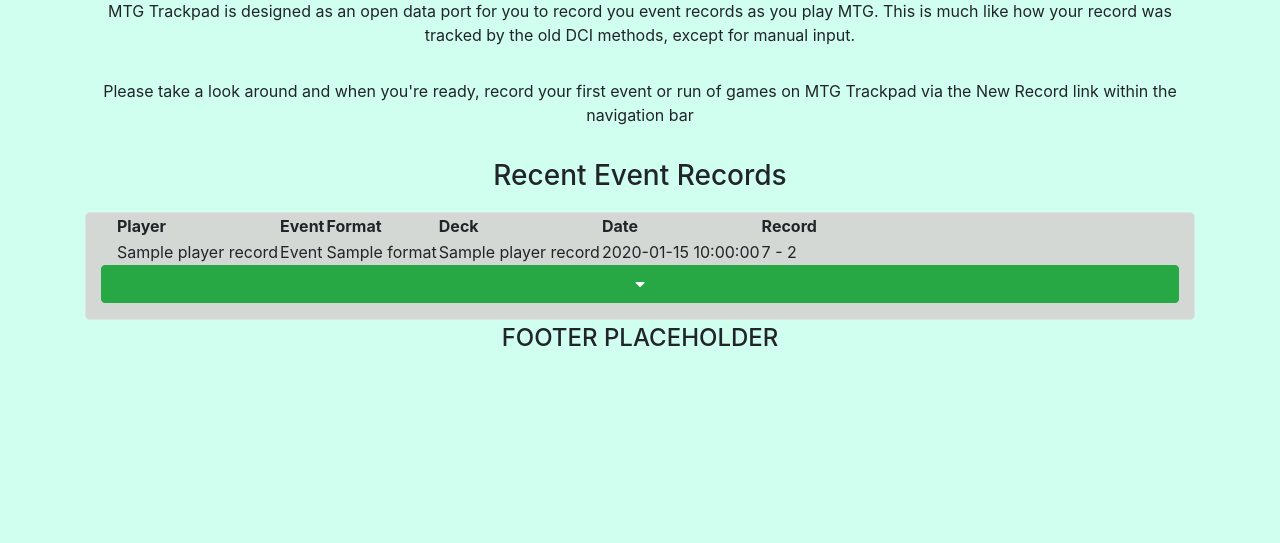
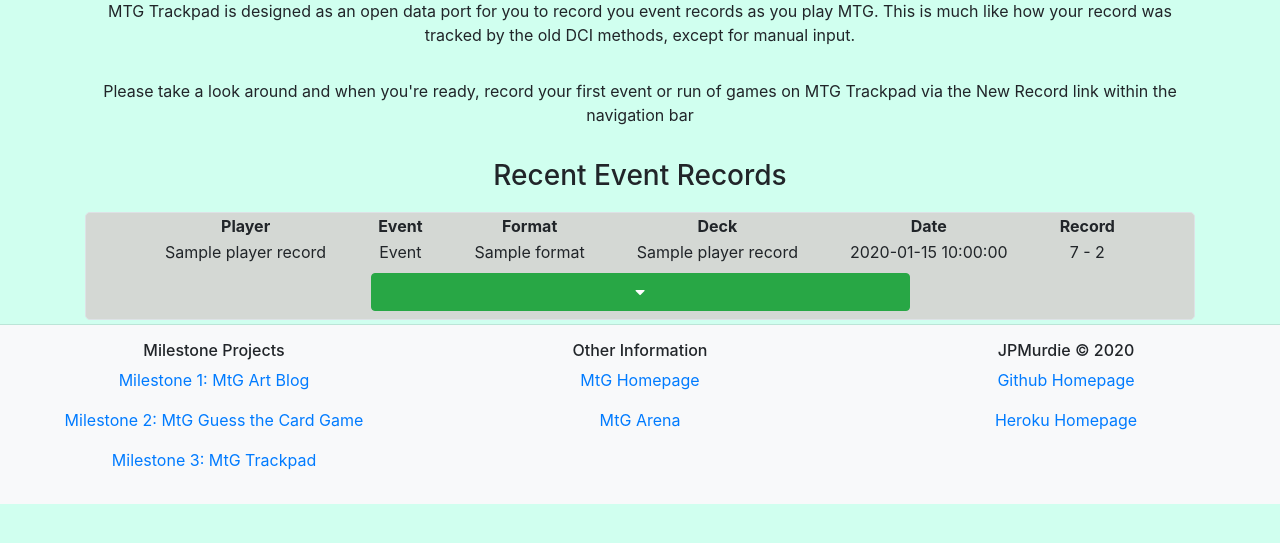
Before and after one commit to Code-Institute-Submissions/mtgtrackpad, a Flask app: page / in a window 1280 px wide. Shown: the part 144-687 px from the top of the page. Run offline with Flask 2, Linux system fonts and the light colour scheme; a database or web service that is not in the repository returns one stand-in record (values such as "Sample title"); some libraries are stand-ins or nearby versions.

Commit message:
Homepage templated and tables responsive. Base.html Nav and footer inserted. Form for data input testing on dummy contact page.

```diff
--- a/app.py
+++ b/app.py
@@ -1,6 +1,7 @@
 import os
 from flask import Flask, render_template, redirect, request, url_for
 from flask_pymongo import PyMongo
+from forms import ContactForm
 from bson.objectid import ObjectId
 from os import path
 if path.exists("env.py"):
@@ -10,6 +11,7 @@ app = Flask(__name__)
 
 app.config["MONGO_DBNAME"] = os.environ.get("MONGODB_DBNAMEs")
 app.config["MONGO_URI"] = os.environ.get("MONGODB_URIs")
+app.config['SECRET_KEY'] = os.environ.get("SECRET_KEYs")
 
 mongo = PyMongo(app)
 
@@ -36,6 +38,19 @@ def add_events():
     return render_template("addevents.html")
 
 
+@app.route('/contact_us', methods=('GET', 'POST'))
+def contact_us():
+    form = ContactForm()
+    if form.validate_on_submit():
+        return '<h1>' + form.name.data + ' ' + form.email.data + ' ' + form.body.data + '</h1>'
+    return render_template('contactus.html', form=form)
+
+
+@app.route('/contacted')
+def contacted():
+    return render_template('contacted.html')
+
+
 if __name__ == '__main__':
     app.run(host=os.environ.get('IP'),
     port=int(os.environ.get('PORT')),
--- a/static/css/style.css
+++ b/static/css/style.css
@@ -11,6 +11,15 @@ body {
     background-color: rgb(208, 255, 239);
 }
 
+ tr>td:first-child {
+   border:0px;
+ }
+
+ tr>th:first-child {
+   border:0px;
+ }
+
+
 table {
   table-layout: fixed ;
   width: 100% ;
@@ -23,7 +32,42 @@ table {
     width: 100%;
 }
 
+.med-td, .med-th {
+    width: auto;
+    border-left: 50px solid rgb(212, 216, 212);
+}
+
+.sub-td, .sub-th {
+    width: auto;
+    border-left: 50px solid #FFF;
+}
+
+.sub-table {
+    width: auto;
+    align-content: center;
+}
+
+.main-table {
+    width: auto;
+    align-content: center;
+}
+
 .event-seperator {
     background-color: rgb(212, 216, 212);
     border-radius: 5px;
 }
+
+.foot-container {
+    background-color: #f8f9fa!important;
+    width: 100%;
+    margin: 0;
+    padding: 0;
+}
+
+@media only screen and (min-width: 600px) {
+  .more-deets {
+      width: 50%;
+      align-content: center;
+  }
+  }
+}
--- a/templates/base.html
+++ b/templates/base.html
@@ -40,7 +40,7 @@
       <div class="collapse navbar-collapse" id="navbarTogglerDemo03">
         <ul class="navbar-nav ml-auto mr-2 mt-2 mt-lg-0">
           <li class="nav-item active">
-            <a class="nav-link" href="#"
+            <a class="nav-link" href="{{url_for('new_record')}}"
               >New Event Record<span class="sr-only">(current)</span></a
             >
           </li>
@@ -67,14 +67,26 @@
     <hr class="mt-0 mb-1 nav_ruler" />
 
     {% block content %} {% endblock %}
-    <footer>
-      <div class="container">
-        <div class="row">
-          <div class="col-12">
-            <h4 class="text-center">FOOTER PLACEHOLDER</h4>
+    <hr class="mt-1 mb-0 nav_ruler" />
+    <footer class="foot-container">
+        <div class="row p-3">
+          <div class="col-12 col-md-4 text-center">
+            <h6>Milestone Projects</h6>
+            <p><a href="#">Milestone 1: MtG Art Blog</a></p>
+            <p><a href="#">Milestone 2: MtG Guess the Card Game</a></p>
+            <p><a href="#">Milestone 3: MtG Trackpad</a></p>
+          </div>
+          <div class="col-12 col-md-4 text-center">
+            <h6>Other Information</h6>
+            <p><a href="#">MtG Homepage</a></p>
+            <p><a href="#">MtG Arena</a></p>
+          </div>
+          <div class="col-12 col-md-4 text-center">
+            <h6>JPMurdie © 2020</h6>
+            <p><a href="#">Github Homepage</a></p>
+            <p><a href="#">Heroku Homepage</a></p>
           </div>
         </div>
-      </div>
     </footer>
     <script
       src="https://code.jquery.com/jquery-3.5.1.js"
--- /dev/null
+++ b/templates/contacted.html
@@ -0,0 +1,6 @@
+<!DOCTYPE html>
+{% extends 'base.html' %}
+
+{% block content %}
+
+{% endblock %}
--- a/templates/homepage.html
+++ b/templates/homepage.html
@@ -1,11 +1,14 @@
 <!DOCTYPE html>
 {% extends 'base.html'%} {% block content %}
+<!-- ---------------TITLE & INTRO/CTA CONTAINER---------------  -->
 <div class="container">
+  <!-- ---------------TITLE ROW---------------  -->
   <div class="row">
     <div class="col-12">
       <h3 class="m-3 text-center">Welcome to MTG Trackpad</h3>
     </div>
   </div>
+  <!-- ---------------INTRO ROW---------------  -->
   <div class="row">
     <div class="col-12">
       <p class="m-3 text-center">
@@ -15,6 +18,7 @@
       </p>
     </div>
   </div>
+  <!-- ---------------CTA ROW---------------  -->
   <div class="row">
     <div class="col-12">
       <p class="m-3 text-center">
@@ -25,20 +29,25 @@
     </div>
   </div>
 </div>
+
+<!-- ---------------ADVERT CONTAINER---------------  -->
+<div class="container"></div>
+
+<!-- ---------------RECENT RECORDS CONTAINER---------------  -->
 <div class="container">
+  <!-- ---------------TITLE ROW---------------  -->
   <div class="row">
     <div class="col-12">
       <h3 class="m-3 text-center">Recent Event Records</h3>
     </div>
   </div>
-</div>
-<div class="container">
-  <div class="row">
+  <!-- ---------------SMALL SCREEN TABLE ROWS---------------  -->
+  {% set count = namespace(value=0) %} {% for record in records | batch(5) |
+  first %}
+  <div class="row d-md-none">
     <div class="col-12">
-      {% set count = namespace(value=0) %} {% for record in records | batch(10)
-      | first %}
       <div class="container border my-1 event-seperator">
-        <table class="col-sm-12 d-md-none my-2 text-center">
+        <table class="my-2 text-center">
           <tr>
             <th>Player</th>
             <td>{{record.player_name}}</td>
@@ -64,25 +73,7 @@
             <td>7 - 2</td>
           </tr>
         </table>
-        <table class="d-none d-md-block col-md-12">
-          <tr>
-            <th>Player</th>
-            <th>Event</th>
-            <th>Format</th>
-            <th>Deck</th>
-            <th>Date</th>
-            <th>Record</th>
-          </tr>
-          <tr>
-            <td>{{record.player_name}}</td>
-            <td>Event</td>
-            <td>{{record.format}}</td>
-            <td>{{record.deck_name}}</td>
-            <td>{{record.event_date}}</td>
-            <td>7 - 2</td>
-          </tr>
-        </table>
-        <p>
+        <p class="text-center my-2">
           <a
             class="btn btn-success more-deets"
             data-toggle="collapse"
@@ -100,26 +91,6 @@
               id="multiCollapseExample{{ count.value }}"
             >
               <div class="card card-body">
-                <table class="d-none d-md-block">
-                  <tr>
-                    <th>Round</th>
-                    <th>Vs</th>
-                    <th>Deck</th>
-                    <th>Win</th>
-                    <th>Draw</th>
-                    <th>Loss</th>
-                  </tr>
-                  {% for rounds in record.event_rounds %}
-                  <tr>
-                    <td>{{ rounds.round_no }}</td>
-                    <td>{{ rounds.opp_name }}</td>
-                    <td>{{ rounds.opp_deck }}</td>
-                    <td>{{ rounds.game_wins }}</td>
-                    <td>{{ rounds.game_draws }}</td>
-                    <td>{{ rounds.game_loss }}</td>
-                  </tr>
-                  {% endfor %}
-                </table>
                 {% for rounds in record.event_rounds %}
                 <table class="d-md-none text-center">
                   <tr>
@@ -154,8 +125,81 @@
           </div>
         </div>
       </div>
-      {% set count.value = count.value + 1 %} {% endfor %}
     </div>
   </div>
+  {% set count.value = count.value + 1 %} {% endfor %}
+  <!-- ---------------MEDIUM+ SCREEN TABLE ROWS---------------  -->
+  {% set count = namespace(value=0) %} {% for record in records | batch(5) |
+  first %}
+  <div class="row d-none d-md-block">
+    <div class="col-12">
+      <div class="container border my-1 event-seperator">
+        <table class="text-center m-auto main-table">
+          <tr>
+            <th class="med-th">Player</th>
+            <th class="med-th">Event</th>
+            <th class="med-th">Format</th>
+            <th class="med-th">Deck</th>
+            <th class="med-th">Date</th>
+            <th class="med-th">Record</th>
+          </tr>
+          <tr>
+            <td class="med-td">{{record.player_name}}</td>
+            <td class="med-td">Event</td>
+            <td class="med-td">{{record.format}}</td>
+            <td class="med-td">{{record.deck_name}}</td>
+            <td class="med-td">{{record.event_date}}</td>
+            <td class="med-td">7 - 2</td>
+          </tr>
+        </table>
+        <p class="text-center my-2">
+          <a
+            class="btn btn-success more-deets"
+            data-toggle="collapse"
+            href="#multiCollapseExample{{ count.value }}"
+            role="button"
+            aria-expanded="false"
+            aria-controls="multiCollapseExample{{ count.value }}"
+            ><i class="fa fa-caret-down"></i
+          ></a>
+        </p>
+        <div class="row">
+          <div class="col">
+            <div
+              class="collapse multi-collapse my-2"
+              id="multiCollapseExample{{ count.value }}"
+            >
+              <div class="card card-body">
+                <table class="text-center m-auto sub-table">
+                  <tbody>
+                    <tr>
+                      <th class="sub-th">Round</th>
+                      <th class="sub-th">Vs</th>
+                      <th class="sub-th">Deck</th>
+                      <th class="sub-th">Win</th>
+                      <th class="sub-th">Draw</th>
+                      <th class="sub-th">Loss</th>
+                    </tr>
+                    {% for rounds in record.event_rounds %}
+                    <tr>
+                      <td class="sub-td">{{ rounds.round_no }}</td>
+                      <td class="sub-td">{{ rounds.opp_name }}</td>
+                      <td class="sub-td">{{ rounds.opp_deck }}</td>
+                      <td class="sub-td">{{ rounds.game_wins }}</td>
+                      <td class="sub-td">{{ rounds.game_draws }}</td>
+                      <td class="sub-td">{{ rounds.game_loss }}</td>
+                    </tr>
+                    {% endfor %}
+                  </tbody>
+                </table>
+              </div>
+            </div>
+          </div>
+        </div>
+      </div>
+    </div>
+  </div>
+  {% set count.value = count.value + 1 %} {% endfor %}
 </div>
+
 {% endblock %}
```
Also changed, not shown: forms.py (added, +20 -0 lines), static/js/script.js (+0 -7 lines), templates/contactus.html (added, +38 -0 lines).
